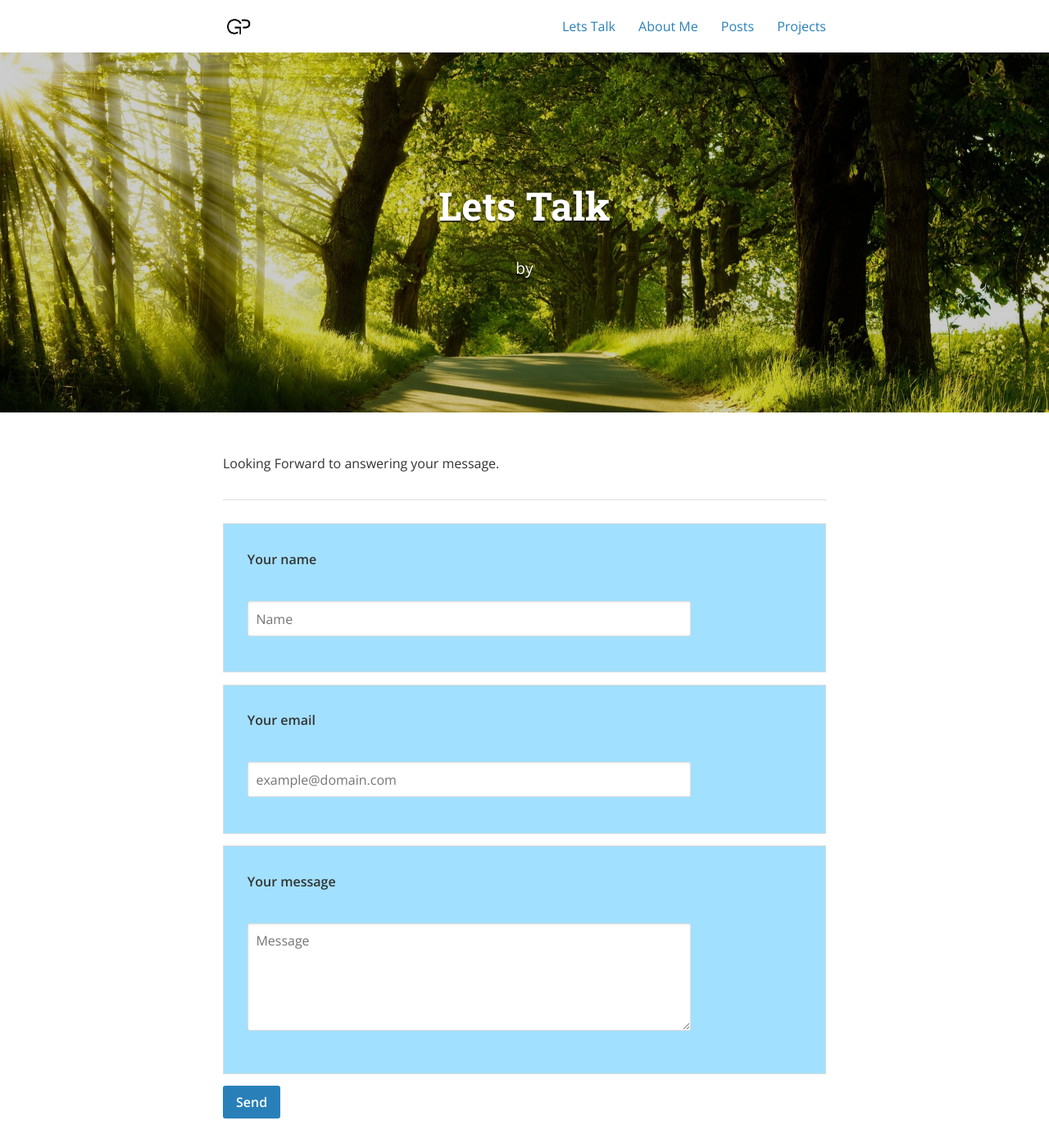
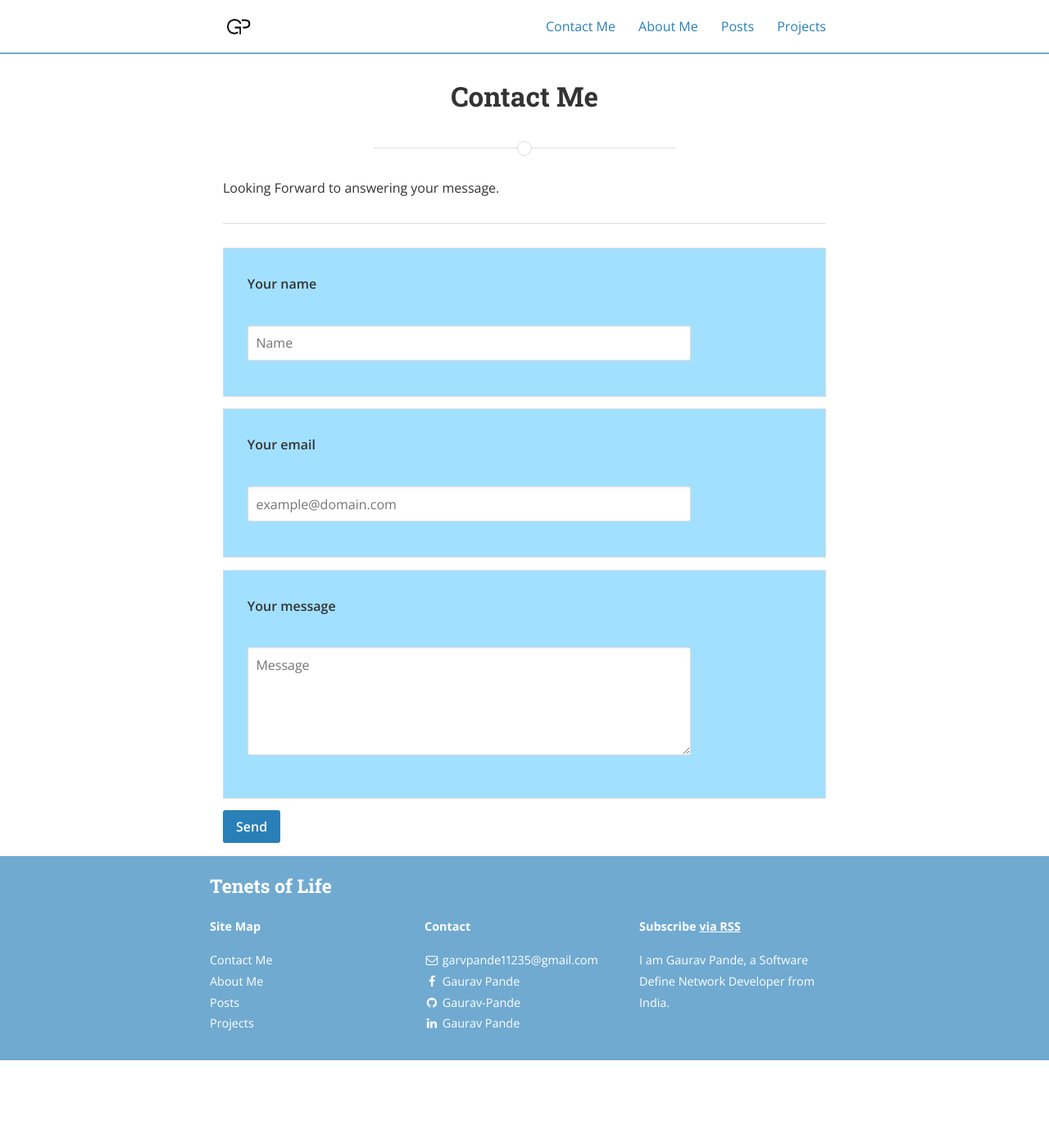
Before and after one commit to Gaurav-Pande/gaurav-pande.github.io, a Jekyll site: the page built from Lets-talk.md, in a window 1280 px wide and 1400 px high. Shown: the whole window at 82% size. Built offline with Jekyll 4.4.1, drawn with Linux system fonts in a browser that asks for light colours; nearby versions of some CDN libraries; comment, search, counter and statistics services are not loaded; a style sheet for code colours, icons or effects is not loaded; some of the changed text lies outside the part shown.

Commit message:
Update Lets-talk.md

```diff
--- a/Lets-talk.md
+++ b/Lets-talk.md
@@ -1,7 +1,7 @@
 ---
-layout: post
-title:  "Lets Talk"
-cover: "/assets/Metamorphosis.jpg"
+layout: page
+title: Contact Me
+permalink: /talk/
 ---
 
 Looking Forward to answering your message.
```
